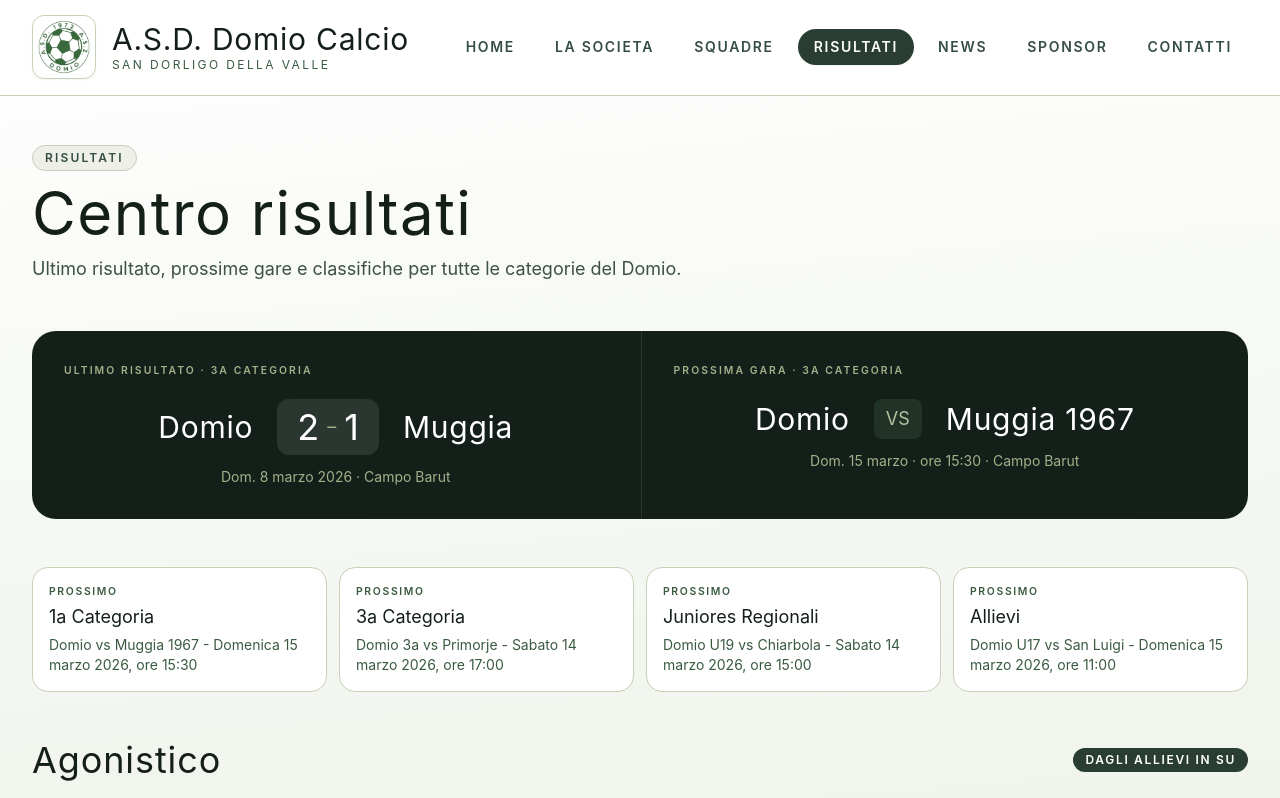
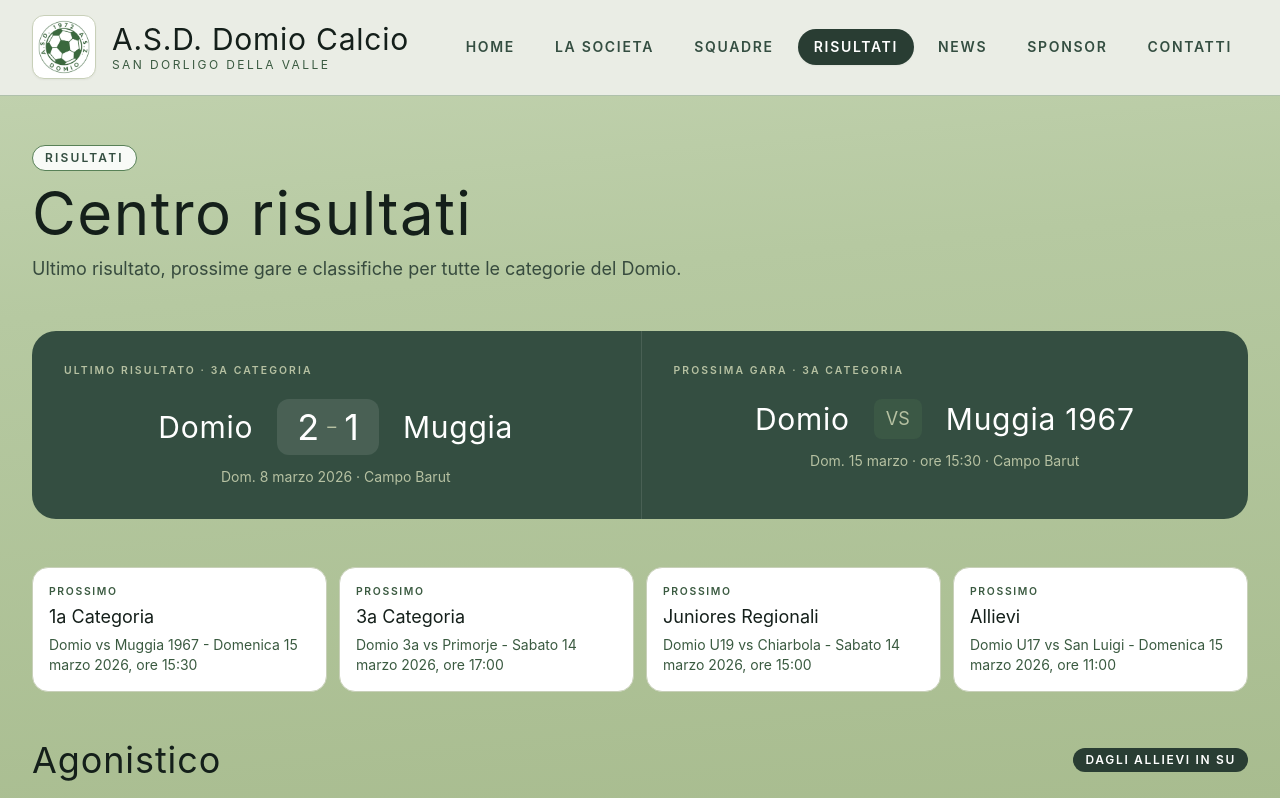
Before and after one commit to NicXVII/sitoCalcio, a React (Vite) app: page /risultati in a window 1280 px wide. Shown: the top 798 px of the page. Built offline with nearby package versions, Linux system fonts and the light colour scheme.

Commit message:
feat: update styles across multiple pages for improved visual consistency and accessibility

```diff
--- a/src/components/SectionTitle.tsx
+++ b/src/components/SectionTitle.tsx
@@ -8,7 +8,7 @@ const SectionTitle = ({ eyebrow, title, description }: SectionTitleProps) => {
   return (
     <div className="space-y-3">
       {eyebrow ? (
-        <p className="inline-flex rounded-full border border-field-200 bg-field-50 px-3 py-1 text-[0.65rem] font-semibold uppercase tracking-[0.18em] text-field-700 mobile-small:text-xs">
+        <p className="inline-flex rounded-full border border-field-500 bg-white/90 px-3 py-1 text-[0.65rem] font-semibold uppercase tracking-[0.18em] text-field-700 mobile-small:text-xs">
           {eyebrow}
         </p>
       ) : null}
--- a/src/index.css
+++ b/src/index.css
@@ -17,11 +17,11 @@ body {
   min-height: 100vh;
   font-family: -apple-system, BlinkMacSystemFont, 'SF Pro Text', 'SF Pro Display', 'Helvetica Neue', Helvetica, Arial,
     sans-serif;
-  background-color: #f8faf6;
+  background-color: #b6c9a1;
   background-image:
-    linear-gradient(175deg, #ffffff 0%, #f8faf6 40%, #f0f4ec 100%),
-    radial-gradient(ellipse at 20% 0%, rgba(218,224,208,0.35) 0%, transparent 50%),
-    radial-gradient(ellipse at 80% 100%, rgba(200,208,185,0.2) 0%, transparent 45%);
+    linear-gradient(175deg, #c4d4b2 0%, #b6c9a1 35%, #a8bc8f 100%),
+    radial-gradient(ellipse at 20% 0%, rgba(88,130,78,0.22) 0%, transparent 50%),
+    radial-gradient(ellipse at 80% 100%, rgba(58,103,60,0.14) 0%, transparent 45%);
   background-attachment: fixed;
 }
 
@@ -126,7 +126,7 @@ a {
 
 :root.effects-off body {
   animation: none;
-  background-image: linear-gradient(175deg, #ffffff 0%, #f8faf6 40%, #f0f4ec 100%);
+  background-image: linear-gradient(175deg, #c4d4b2 0%, #b6c9a1 35%, #a8bc8f 100%);
 }
 
 :root.effects-off .interactive-metal-bg::before,
--- a/src/layout/SiteLayout.tsx
+++ b/src/layout/SiteLayout.tsx
@@ -194,7 +194,7 @@ const SiteLayout = () => {
       <a href="#main-content" className="sr-only focus:not-sr-only focus:fixed focus:left-4 focus:top-4 focus:z-[200] focus:rounded-full focus:bg-field-600 focus:px-4 focus:py-2 focus:text-sm focus:font-semibold focus:text-white focus:outline-none">
         Vai al contenuto principale
       </a>
-      <header className="sticky top-0 z-[120] overflow-visible border-b border-field-200 bg-white/95 backdrop-blur-sm">
+      <header className="sticky top-0 z-[120] overflow-visible border-b border-field-500/40 bg-field-50/95 backdrop-blur-sm">
         <div className="mx-auto flex w-full max-w-7xl items-center justify-between gap-3 px-3 py-3 mobile-small:px-4 mobile-small:py-4 mobile:px-5 sm:px-6 tablet-large:px-8 ultrawide:max-w-[1536px]">
           <div className="flex items-center gap-2 mobile-small:gap-3 sm:gap-4">
             <ClubLogo
--- a/src/pages/ContactsPage.tsx
+++ b/src/pages/ContactsPage.tsx
@@ -30,9 +30,9 @@ const ContactsPage = () => {
 
       {/* Map — full-width, prominent */}
       <section className="overflow-hidden rounded-2xl border border-field-200">
-        <div className="bg-field-900 px-4 py-3">
+        <div className="bg-field-700 px-4 py-3">
           <p className="text-sm font-semibold text-white">{contacts.mapLabel}</p>
-          <p className="text-xs text-field-300">{contacts.address}</p>
+          <p className="text-xs text-field-200">{contacts.address}</p>
         </div>
         <iframe
           title="Mappa Campo Barut - Centro Sportivo Domio"
--- a/src/pages/HomePage.tsx
+++ b/src/pages/HomePage.tsx
@@ -155,7 +155,7 @@ const HomePage = () => {
             title="In evidenza"
             description="Comunicazioni e aggiornamenti dal club."
           />
-          <Link to="/news" className="rounded-full border border-field-300 px-4 py-2 text-xs font-semibold uppercase tracking-[0.12em] text-field-700 transition hover:bg-field-50">
+          <Link to="/news" className="rounded-full border border-field-500 bg-white/80 px-4 py-2 text-xs font-semibold uppercase tracking-[0.12em] text-field-700 transition hover:bg-white">
             Tutte le news →
           </Link>
         </div>
@@ -167,7 +167,7 @@ const HomePage = () => {
                 <span className="rounded-full bg-field-800 px-2.5 py-0.5 text-[0.6rem] font-semibold uppercase tracking-[0.14em] text-white">
                   {news.tag}
                 </span>
-                <span className="text-xs text-field-500">{news.date}</span>
+                <span className="text-xs text-field-600">{news.date}</span>
               </div>
               <h3 className="mt-3 font-display text-xl tracking-wide text-field-900 mobile-small:text-2xl">{news.title}</h3>
               <p className="mt-2 text-sm text-field-700">{news.summary}</p>
--- a/src/pages/ResultsPage.tsx
+++ b/src/pages/ResultsPage.tsx
@@ -14,30 +14,30 @@ const ResultsPage = () => {
       />
 
       {/* Scoreboard hero */}
-      <section className="overflow-hidden rounded-3xl bg-field-900">
+      <section className="overflow-hidden rounded-3xl bg-field-700">
         <div className="grid gap-px tablet-small:grid-cols-2">
           {/* Last result */}
           <div className="p-5 mobile-small:p-6 tablet-small:p-8">
-            <p className="text-[0.65rem] font-semibold uppercase tracking-[0.2em] text-field-400">Ultimo risultato · 3a Categoria</p>
+            <p className="text-[0.65rem] font-semibold uppercase tracking-[0.2em] text-field-300">Ultimo risultato · 3a Categoria</p>
             <div className="mt-5 flex items-center justify-center gap-4 mobile-small:gap-6">
               <div className="text-center">
                 <p className="font-display text-2xl tracking-wide text-white mobile-small:text-3xl">Domio</p>
               </div>
               <div className="flex items-center gap-2 rounded-xl bg-white/10 px-4 py-2 mobile-small:px-5">
                 <span className="font-display text-3xl text-white mobile-small:text-4xl">2</span>
-                <span className="text-lg text-field-400">–</span>
+                <span className="text-lg text-field-300">–</span>
                 <span className="font-display text-3xl text-white mobile-small:text-4xl">1</span>
               </div>
               <div className="text-center">
                 <p className="font-display text-2xl tracking-wide text-white mobile-small:text-3xl">Muggia</p>
               </div>
             </div>
-            <p className="mt-3 text-center text-sm text-field-400">Dom. 8 marzo 2026 · Campo Barut</p>
+            <p className="mt-3 text-center text-sm text-field-300">Dom. 8 marzo 2026 · Campo Barut</p>
           </div>
 
           {/* Next match */}
           <div className="border-t border-white/10 p-5 mobile-small:p-6 tablet-small:border-l tablet-small:border-t-0 tablet-small:p-8">
-            <p className="text-[0.65rem] font-semibold uppercase tracking-[0.2em] text-field-400">Prossima gara · 3a Categoria</p>
+            <p className="text-[0.65rem] font-semibold uppercase tracking-[0.2em] text-field-300">Prossima gara · 3a Categoria</p>
             <div className="mt-5 flex items-center justify-center gap-4 mobile-small:gap-6">
               <div className="text-center">
                 <p className="font-display text-2xl tracking-wide text-white mobile-small:text-3xl">Domio</p>
@@ -47,7 +47,7 @@ const ResultsPage = () => {
                 <p className="font-display text-2xl tracking-wide text-white mobile-small:text-3xl">Muggia 1967</p>
               </div>
             </div>
-            <p className="mt-3 text-center text-sm text-field-400">Dom. 15 marzo · ore 15:30 · Campo Barut</p>
+            <p className="mt-3 text-center text-sm text-field-300">Dom. 15 marzo · ore 15:30 · Campo Barut</p>
           </div>
         </div>
       </section>
--- a/src/pages/SponsorsPage.tsx
+++ b/src/pages/SponsorsPage.tsx
@@ -138,9 +138,9 @@ const SponsorsPage = () => {
       )}
 
       {/* CTA */}
-      <section className="rounded-3xl bg-field-900 p-6 tablet-small:p-8">
+      <section className="rounded-3xl bg-field-700 p-6 tablet-small:p-8">
         <h3 className="font-display text-3xl tracking-wide text-white">Diventa sponsor</h3>
-        <p className="mt-2 max-w-3xl text-field-200/85">
+        <p className="mt-2 max-w-3xl text-field-100">
           Partnership su maglie, eventi, media digitali e settore giovanile con piani scalabili per piccole e grandi
           aziende.
         </p>
```
Also changed, not shown: src/pages/NewsPage.tsx (+5 -5 lines), src/pages/SocietyPage.tsx (+15 -5 lines), 1 other file (tests, documents, lock files or other folders).
